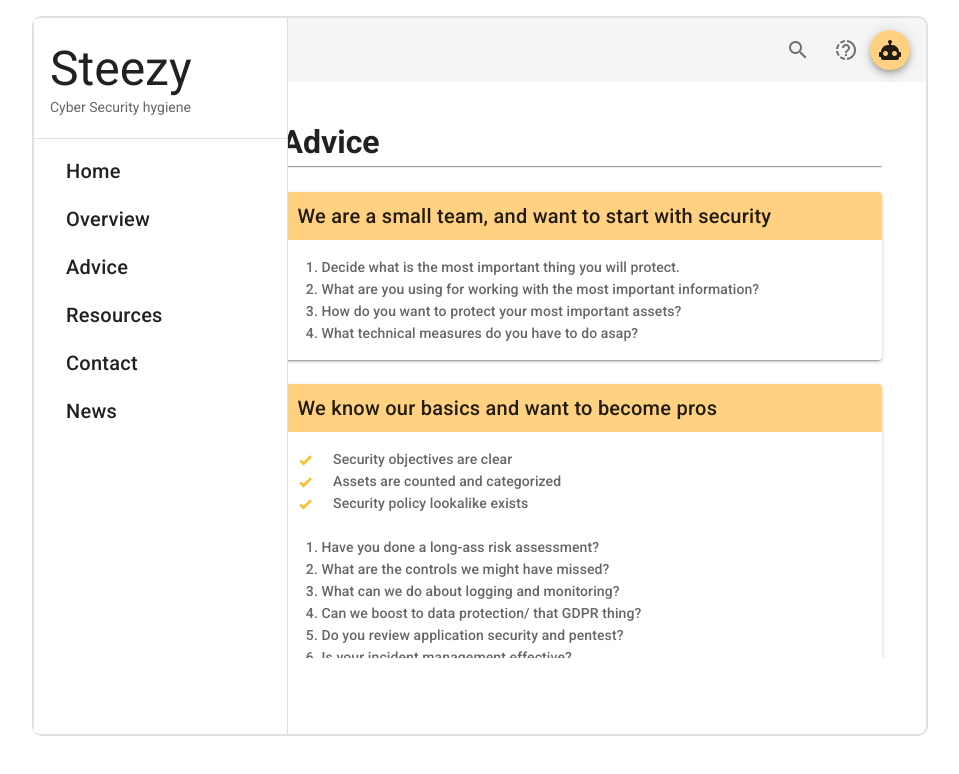
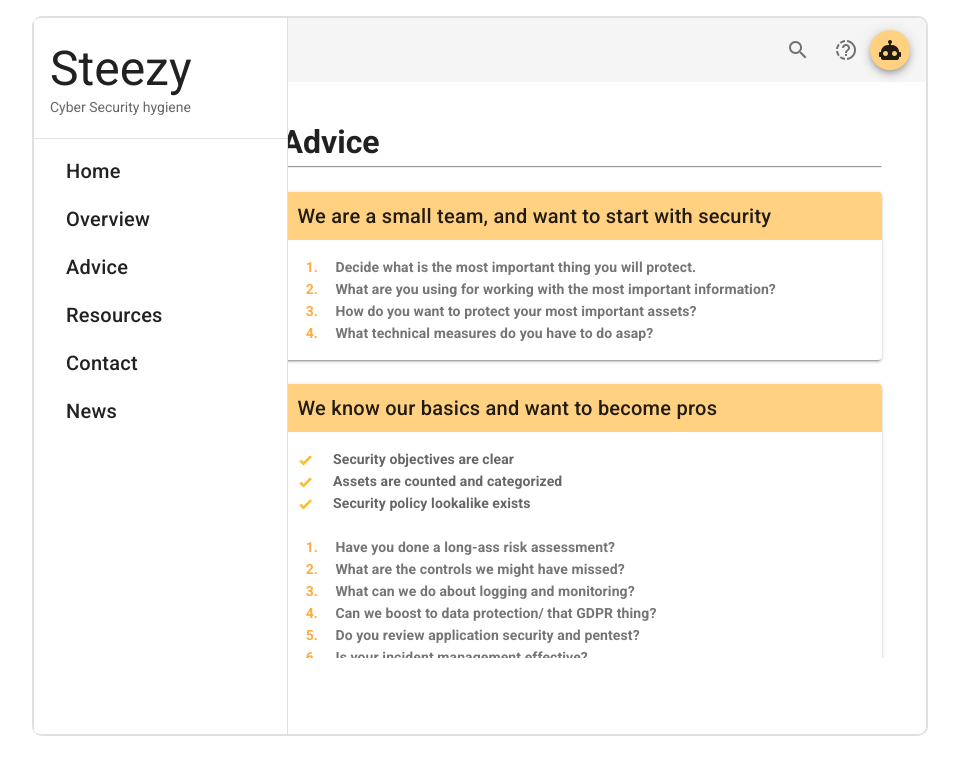
Before and after one commit to IngvarBaranin/G48_steezy, a Vue app: page /advice in a window 1280 px wide. Shown: the top 774 px of the page, without its empty margins (160-1119 px from the left). Built offline with nearby package versions, Linux system fonts and the light colour scheme.

Commit message:
made advice text look better

```diff
--- a/src/views/Advice.vue
+++ b/src/views/Advice.vue
@@ -15,12 +15,12 @@
                     We are a small team, and want to start with security
                 </v-toolbar-title>
             </v-toolbar>
-            <v-card-text class="font-weight-medium">
-                <ol>
-                  <li>Decide what is the most important thing you will protect.</li>
-                  <li>What are you using for working with the most important information?</li>
-                  <li>How do you want to protect your most important assets?</li>
-                  <li>What technical measures do you have to do asap?</li>
+            <v-card-text class="font-weight-bold">
+                <ol class="advice-ol">
+                  <li><span>Decide what is the most important thing you will protect.</span></li>
+                  <li><span>What are you using for working with the most important information?</span></li>
+                  <li><span>How do you want to protect your most important assets?</span></li>
+                  <li><span>What technical measures do you have to do asap?</span></li>
                 </ol>
             </v-card-text>
         </v-card>
@@ -37,20 +37,20 @@
                     We know our basics and want to become pros
                 </v-toolbar-title>
             </v-toolbar>
-            <v-card-text class="font-weight-medium">
+            <v-card-text class="font-weight-bold">
                 <v-icon small color="yellow darken-2" class="iconspace">mdi-check-bold</v-icon> Security objectives are clear <br>
                 <v-icon small color="yellow darken-2" class="iconspace">mdi-check-bold</v-icon> Assets are counted and categorized <br>
                 <v-icon small color="yellow darken-2" class="iconspace">mdi-check-bold</v-icon> Security policy lookalike exists <br>
 
                 <br>
 
-                <ol>
-                  <li>Have you done a long-ass risk assessment?</li>
-                  <li>What are the controls we might have missed?</li>
-                  <li>What can we do about logging and monitoring?</li>
-                  <li>Can we boost to data protection/ that GDPR thing?</li>
-                  <li>Do you review application security and pentest?</li>
-                  <li>Is your incident management effective?</li>
+                <ol class="advice-ol">
+                  <li><span>Have you done a long-ass risk assessment?</span></li>
+                  <li><span>What are the controls we might have missed?</span></li>
+                  <li><span>What can we do about logging and monitoring?</span></li>
+                  <li><span>Can we boost to data protection/ that GDPR thing?</span></li>
+                  <li><span>Do you review application security and pentest?</span></li>
+                  <li><span>Is your incident management effective?</span></li>
                 </ol>
             </v-card-text>
         </v-card>
@@ -67,7 +67,7 @@
                     We are confident in managing security
                 </v-toolbar-title>
             </v-toolbar>
-            <v-card-text class="font-weight-medium">
+            <v-card-text class="font-weight-bold">
                 <v-icon small color="yellow darken-2" class="iconspace">mdi-check-bold</v-icon> Many security documents exist <br>
                 <v-icon small color="yellow darken-2" class="iconspace">mdi-check-bold</v-icon> Risk assessment done  <br>
                 <v-icon small color="yellow darken-2" class="iconspace">mdi-check-bold</v-icon> Pentests done <br>
@@ -75,12 +75,12 @@
 
                 <br>
 
-                <ol>
-                  <li>How to start with audits or reviews?</li>
-                  <li>How to follow up on your critical supplier contracts?</li>
-                  <li>What can we improved in DEV and OPS security?</li>
-                  <li>How to assess IP, GDPR and other compliance?</li>
-                  <li>Check out also other useful frameworks like business continuity.</li>
+                <ol class="advice-ol">
+                  <li><span>How to start with audits or reviews?</span></li>
+                  <li><span>How to follow up on your critical supplier contracts</span></li>
+                  <li><span>What can we improved in DEV and OPS security?</span></li>
+                  <li><span>How to assess IP, GDPR and other compliance?</span></li>
+                  <li><span>Check out also other useful frameworks like business continuity.</span></li>
                 </ol>
             </v-card-text>
         </v-card>
@@ -93,4 +93,10 @@
     .iconspace {
         padding-right:1em
     }
+
+    .advice-ol li { color: #FFAB40; }
+    .advice-ol li span {
+        color: #757575;
+        padding-left:1em;
+    }
 </style>
```
